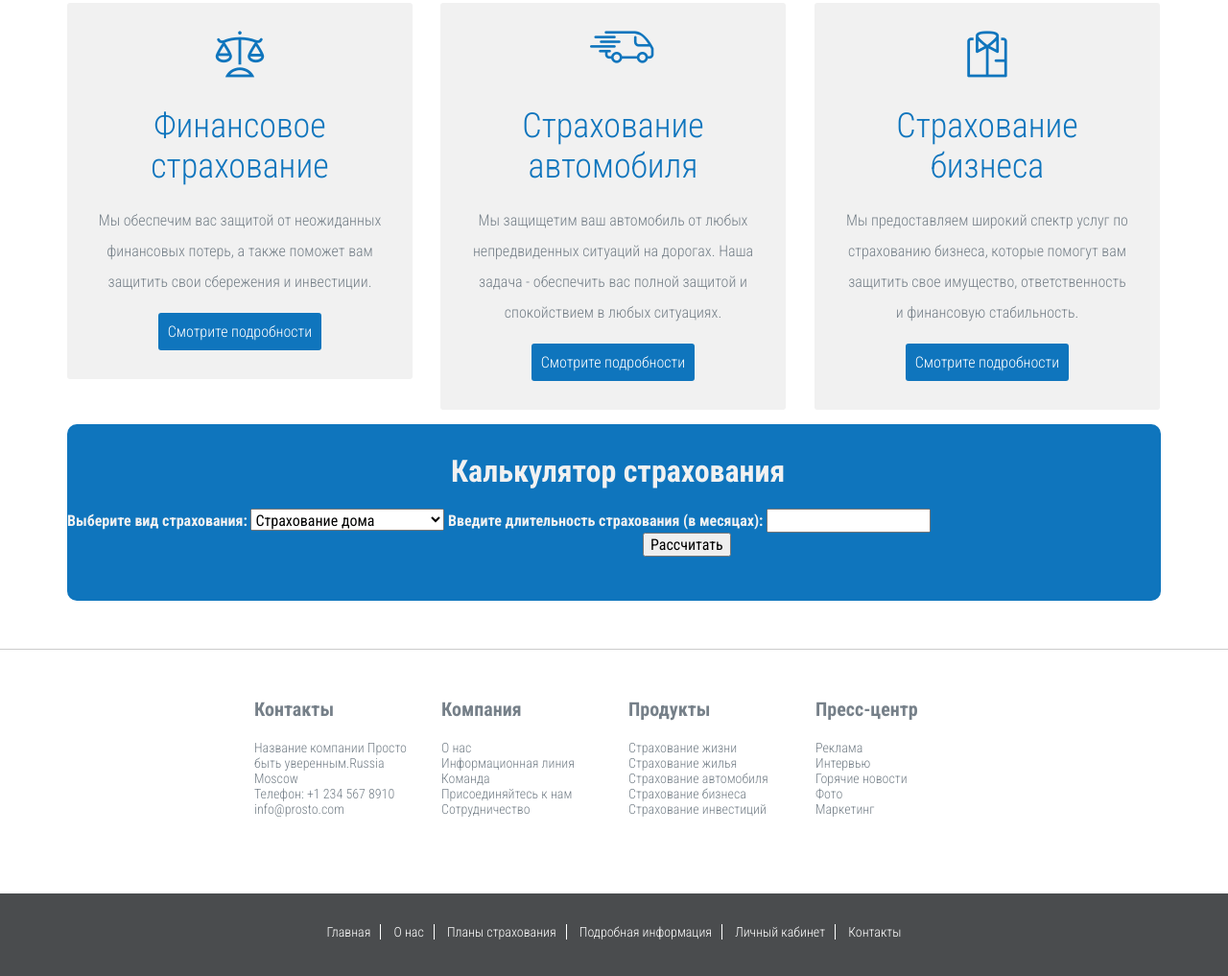
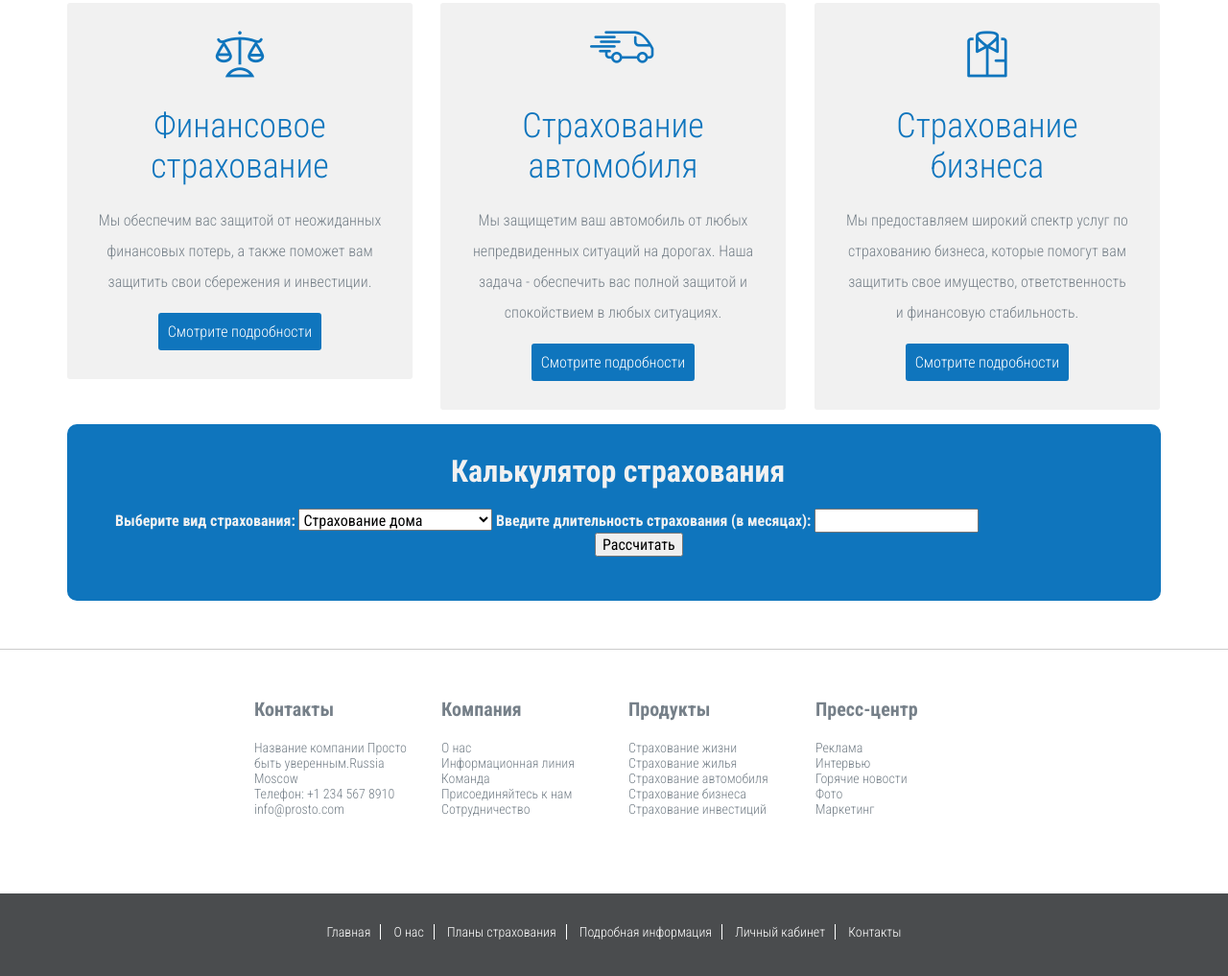
Before and after one commit to Gaut1er/Strahovanya.github.io, a plain HTML site: page insurance.html in a window 1280 px wide. Shown: the part 1279-2296 px from the top of the page at 96% size. Drawn offline with Linux system fonts and the light colour scheme.

Commit message:
Update insurance.html

```diff
--- a/insurance.html
+++ b/insurance.html
@@ -163,7 +163,7 @@
 							<div style="    margin-left: 400px;">
 							<h1 style="color: #f1f1f1;"> Калькулятор страхования </h1>
 						</div>
-							<div style="    margin-left: 0px;">
+							<div style="    margin-left: 50px;">
 							<label for="sportType"style="color: #f1f1f1;"><strong>Выберите вид страхования:</strong></label>
 							<select id="sportType">
 							<option value="1">Страхование дома</option>
@@ -177,7 +177,7 @@
 							<label for="duration"style="color: #f1f1f1;"><strong>Введите длительность страхования (в месяцах):</strong></label>
 							<input type="number" id="duration">
 						</div>
-							<div style="    margin-left: 600px;">
+							<div style="    margin-left: 550px;">
 							<button onclick="calculateInsurance()">Рассчитать</button>
 						</div>
 							<div style="    margin-left: 325px;">
```
